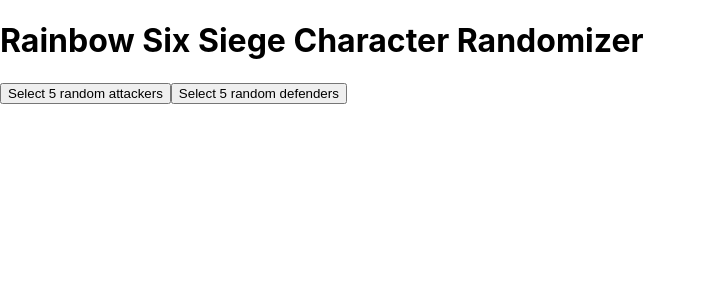
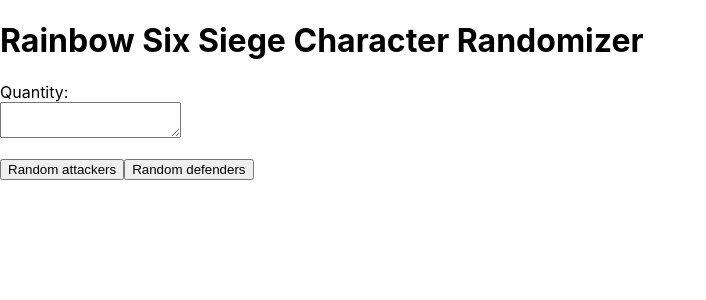
Before and after one commit to Predador2000ori/r6-randomizer, a React (Create React App) app: page / in a window 1280 px wide. Shown: the top 300 px of the page, without its empty margins (0-706 px from the left). Built offline with nearby package versions, Linux system fonts and the light colour scheme.

Commit message:
Fixed multi operator randomizer  On branch main  Changes to be committed: Added functions to randomly map character loadout. 	modified:   src/components/CharacterSelector.tsx

```diff
--- a/src/components/CharacterSelector.tsx
+++ b/src/components/CharacterSelector.tsx
@@ -53,23 +53,54 @@ const CharacterSelector: React.FC = () => {
 };
 
 const CharacterSelectorSquad: React.FC = () => {
+	// selected character state
 	const [selectedCharacters, setSelectedCharacters] = useState<any>([]);
 
+	// Logic to random character selection
+	// Function to return random element from array
+	const getRandomElement = (array: any[]) => array[Math.floor(Math.random() * array.length)];
+	// Function to randomly sorts character array
 	const getUniqueRandomCharacters = (characters: any[], count: number) => {
-		const shuffled = [...characters].sort(() => 0.5 - Math.random());
-		return shuffled.slice(0, count);
+		const shuffled = ([...characters].sort(() => 0.5 - Math.random())).slice(0, count);
+		const setted = randomLoadout(shuffled);
+		return setted;
+	};
+	// Function to  set character loadout
+	const  randomLoadout = ( characters: any[]) => {
+		const characterLoaded = characters.map(character => ({
+			...character,
+			weapons: {
+				primaryWeapon: getRandomElement(character.weapons.primaryWeapon),
+				secondaryWeapon: getRandomElement(character.weapons.secondaryWeapon),
+			},
+			hability: getRandomElement(character.hability),
+			gadget: getRandomElement(character.gadget),
+		}));
+		return characterLoaded;
 	};
 
+	// Function to handle character selection
 	const handleSelectCharacters = (characterType: 'attacker' | 'defender') => {
+		// Sets the quantity of characters
+		let quantity: number = parseInt((document.getElementById("count") as HTMLInputElement).value);
+		quantity = quantity ? quantity : 1;		// case wher the user doesn't write anything
+		// Chose attackers or defenders
 		const characterList = characterType  === 'attacker' ? attackers : defenders;
-		const uniqueCharacters = getUniqueRandomCharacters(characterList, 5);
+		// Sorts the characters and trims the array to the quantity
+		const uniqueCharacters = getUniqueRandomCharacters(characterList, quantity);
+		// Sets the state
 		setSelectedCharacters(uniqueCharacters);
 	};
 
 	return (
 		<div>
-			<button onClick={() => handleSelectCharacters('attacker')}>Select 5 random attackers</button>
-			<button onClick={() => handleSelectCharacters('defender')}>Select 5 random defenders</button>
+			<p>
+				<label htmlFor="Quantity" >Quantity:</label>
+				<br />
+				<textarea name="Count" id="count" itemType="number"></textarea>
+			</p>
+			<button onClick={() => handleSelectCharacters('attacker')}>Random attackers</button>
+			<button onClick={() => handleSelectCharacters('defender')}>Random defenders</button>
 			<div>
 				{selectedCharacters.map((character: any, index: number) => (
 					<CharacterCard key={index} {...character} />
```
